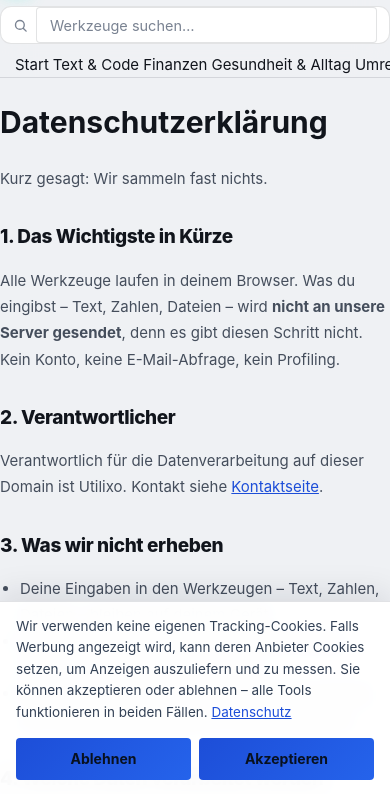
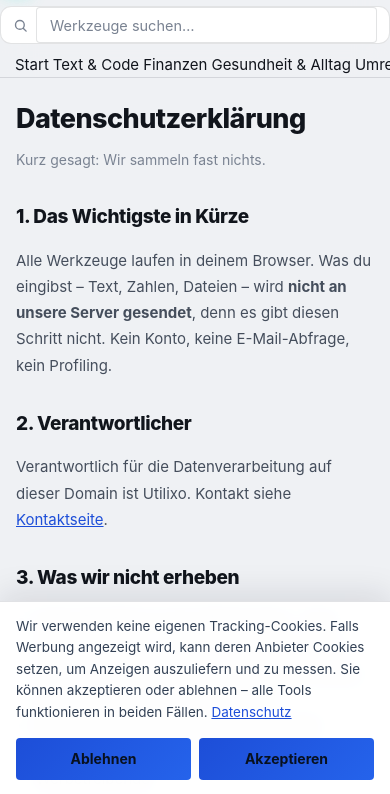
Before and after one commit to lindong668/7-gongju-zhan, a website: page public/de/pages/privacy.html in a window 390 px wide. Shown: the part 50-844 px from the top of the page. Drawn offline with Linux system fonts and the light colour scheme.

Commit message:
信息页居中+文字修正

```diff
--- a/public/assets/css/style-de.css
+++ b/public/assets/css/style-de.css
@@ -249,7 +249,9 @@ select{cursor:pointer;appearance:none;background-image:linear-gradient(45deg,tra
 .ftr-c{margin:0;font-size:12.5px;color:var(--tx3);max-width:640px;line-height:1.7}
 
 /* ---------------- 内容页 ---------------- */
-.prose{max-width:800px;overflow-wrap:anywhere;word-break:break-word}
+.prose{max-width:800px;margin:0 auto;padding:34px 20px 64px;box-sizing:border-box;overflow-wrap:anywhere;word-break:break-word}
+.prose h1{font-family:inherit;font-size:clamp(27px,4vw,34px);line-height:1.25;font-weight:800;letter-spacing:-.02em;color:var(--tx);margin:0 0 12px}
+.prose .meta{color:var(--tx3);font-size:14px;margin:0 0 4px}
 .prose h2{font-size:19px;margin:30px 0 10px;font-weight:800;letter-spacing:-.02em}
 .prose h3{font-size:16px;margin:22px 0 8px;font-weight:750}
 .prose p,.prose li{color:var(--tx2);font-size:15px;line-height:1.75}
@@ -299,7 +301,7 @@ select{cursor:pointer;appearance:none;background-image:linear-gradient(45deg,tra
 @media(max-width:520px){
   .row{flex-direction:column;gap:10px}
   .row > *{width:100% !important;max-width:100% !important}
-  .prose{max-width:100%}
+  .prose{max-width:100%;padding:24px 16px 48px}
 }
 
 /* ===== 语言切换器 ===== */
--- a/public/assets/css/style-en.css
+++ b/public/assets/css/style-en.css
@@ -249,7 +249,9 @@ select{cursor:pointer;appearance:none;background-image:linear-gradient(45deg,tra
 .ftr-c{margin:0;font-size:12.5px;color:var(--tx3);max-width:640px;line-height:1.7}
 
 /* ---------------- 内容页 ---------------- */
-.prose{max-width:800px;overflow-wrap:anywhere;word-break:break-word}
+.prose{max-width:800px;margin:0 auto;padding:34px 20px 64px;box-sizing:border-box;overflow-wrap:anywhere;word-break:break-word}
+.prose h1{font-family:inherit;font-size:clamp(27px,4vw,34px);line-height:1.25;font-weight:800;letter-spacing:-.02em;color:var(--tx);margin:0 0 12px}
+.prose .meta{color:var(--tx3);font-size:14px;margin:0 0 4px}
 .prose h2{font-size:19px;margin:30px 0 10px;font-weight:800;letter-spacing:-.02em}
 .prose h3{font-size:16px;margin:22px 0 8px;font-weight:750}
 .prose p,.prose li{color:var(--tx2);font-size:15px;line-height:1.75}
@@ -299,7 +301,7 @@ select{cursor:pointer;appearance:none;background-image:linear-gradient(45deg,tra
 @media(max-width:520px){
   .row{flex-direction:column;gap:10px}
   .row > *{width:100% !important;max-width:100% !important}
-  .prose{max-width:100%}
+  .prose{max-width:100%;padding:24px 16px 48px}
 }
 
 /* ===== 语言切换器 ===== */
--- a/public/assets/css/style-es.css
+++ b/public/assets/css/style-es.css
@@ -249,7 +249,9 @@ select{cursor:pointer;appearance:none;background-image:linear-gradient(45deg,tra
 .ftr-c{margin:0;font-size:12.5px;color:var(--tx3);max-width:640px;line-height:1.7}
 
 /* ---------------- 内容页 ---------------- */
-.prose{max-width:800px;overflow-wrap:anywhere;word-break:break-word}
+.prose{max-width:800px;margin:0 auto;padding:34px 20px 64px;box-sizing:border-box;overflow-wrap:anywhere;word-break:break-word}
+.prose h1{font-family:inherit;font-size:clamp(27px,4vw,34px);line-height:1.25;font-weight:800;letter-spacing:-.02em;color:var(--tx);margin:0 0 12px}
+.prose .meta{color:var(--tx3);font-size:14px;margin:0 0 4px}
 .prose h2{font-size:19px;margin:30px 0 10px;font-weight:800;letter-spacing:-.02em}
 .prose h3{font-size:16px;margin:22px 0 8px;font-weight:750}
 .prose p,.prose li{color:var(--tx2);font-size:15px;line-height:1.75}
@@ -299,7 +301,7 @@ select{cursor:pointer;appearance:none;background-image:linear-gradient(45deg,tra
 @media(max-width:520px){
   .row{flex-direction:column;gap:10px}
   .row > *{width:100% !important;max-width:100% !important}
-  .prose{max-width:100%}
+  .prose{max-width:100%;padding:24px 16px 48px}
 }
 
 /* ===== 语言切换器 ===== */
--- a/public/assets/css/style-fr.css
+++ b/public/assets/css/style-fr.css
@@ -249,7 +249,9 @@ select{cursor:pointer;appearance:none;background-image:linear-gradient(45deg,tra
 .ftr-c{margin:0;font-size:12.5px;color:var(--tx3);max-width:640px;line-height:1.7}
 
 /* ---------------- 内容页 ---------------- */
-.prose{max-width:800px;overflow-wrap:anywhere;word-break:break-word}
+.prose{max-width:800px;margin:0 auto;padding:34px 20px 64px;box-sizing:border-box;overflow-wrap:anywhere;word-break:break-word}
+.prose h1{font-family:inherit;font-size:clamp(27px,4vw,34px);line-height:1.25;font-weight:800;letter-spacing:-.02em;color:var(--tx);margin:0 0 12px}
+.prose .meta{color:var(--tx3);font-size:14px;margin:0 0 4px}
 .prose h2{font-size:19px;margin:30px 0 10px;font-weight:800;letter-spacing:-.02em}
 .prose h3{font-size:16px;margin:22px 0 8px;font-weight:750}
 .prose p,.prose li{color:var(--tx2);font-size:15px;line-height:1.75}
@@ -299,7 +301,7 @@ select{cursor:pointer;appearance:none;background-image:linear-gradient(45deg,tra
 @media(max-width:520px){
   .row{flex-direction:column;gap:10px}
   .row > *{width:100% !important;max-width:100% !important}
-  .prose{max-width:100%}
+  .prose{max-width:100%;padding:24px 16px 48px}
 }
 
 /* ===== 语言切换器 ===== */
@@ -381,7 +383,7 @@ textarea,.out,.res b{font-family:ui-monospace,Menlo,Consolas,monospace}
 .tile{border-radius:12px}
 .btn,.btn-o{border-radius:12px}
 input[type=text],input[type=number],input[type=search],input[type=date],input[type=time],input[type=email],select,textarea{border-radius:12px}
-.hero h1,.tool-hd h1,.prose h1{font-family:Georgia,"Times New Roman",serif;letter-spacing:-.01em}
+.hero h1,.tool-hd h1{font-family:Georgia,"Times New Roman",serif;letter-spacing:-.01em}
 
 /* 默认主题（首次访问，未手动切换时） */
 html:not([data-theme])
--- a/public/assets/css/style-ja.css
+++ b/public/assets/css/style-ja.css
@@ -249,7 +249,9 @@ select{cursor:pointer;appearance:none;background-image:linear-gradient(45deg,tra
 .ftr-c{margin:0;font-size:12.5px;color:var(--tx3);max-width:640px;line-height:1.7}
 
 /* ---------------- 内容页 ---------------- */
-.prose{max-width:800px;overflow-wrap:anywhere;word-break:break-word}
+.prose{max-width:800px;margin:0 auto;padding:34px 20px 64px;box-sizing:border-box;overflow-wrap:anywhere;word-break:break-word}
+.prose h1{font-family:inherit;font-size:clamp(27px,4vw,34px);line-height:1.25;font-weight:800;letter-spacing:-.02em;color:var(--tx);margin:0 0 12px}
+.prose .meta{color:var(--tx3);font-size:14px;margin:0 0 4px}
 .prose h2{font-size:19px;margin:30px 0 10px;font-weight:800;letter-spacing:-.02em}
 .prose h3{font-size:16px;margin:22px 0 8px;font-weight:750}
 .prose p,.prose li{color:var(--tx2);font-size:15px;line-height:1.75}
@@ -299,7 +301,7 @@ select{cursor:pointer;appearance:none;background-image:linear-gradient(45deg,tra
 @media(max-width:520px){
   .row{flex-direction:column;gap:10px}
   .row > *{width:100% !important;max-width:100% !important}
-  .prose{max-width:100%}
+  .prose{max-width:100%;padding:24px 16px 48px}
 }
 
 /* ===== 语言切换器 ===== */
--- a/public/assets/css/style-pt.css
+++ b/public/assets/css/style-pt.css
@@ -249,7 +249,9 @@ select{cursor:pointer;appearance:none;background-image:linear-gradient(45deg,tra
 .ftr-c{margin:0;font-size:12.5px;color:var(--tx3);max-width:640px;line-height:1.7}
 
 /* ---------------- 内容页 ---------------- */
-.prose{max-width:800px;overflow-wrap:anywhere;word-break:break-word}
+.prose{max-width:800px;margin:0 auto;padding:34px 20px 64px;box-sizing:border-box;overflow-wrap:anywhere;word-break:break-word}
+.prose h1{font-family:inherit;font-size:clamp(27px,4vw,34px);line-height:1.25;font-weight:800;letter-spacing:-.02em;color:var(--tx);margin:0 0 12px}
+.prose .meta{color:var(--tx3);font-size:14px;margin:0 0 4px}
 .prose h2{font-size:19px;margin:30px 0 10px;font-weight:800;letter-spacing:-.02em}
 .prose h3{font-size:16px;margin:22px 0 8px;font-weight:750}
 .prose p,.prose li{color:var(--tx2);font-size:15px;line-height:1.75}
@@ -299,7 +301,7 @@ select{cursor:pointer;appearance:none;background-image:linear-gradient(45deg,tra
 @media(max-width:520px){
   .row{flex-direction:column;gap:10px}
   .row > *{width:100% !important;max-width:100% !important}
-  .prose{max-width:100%}
+  .prose{max-width:100%;padding:24px 16px 48px}
 }
 
 /* ===== 语言切换器 ===== */
--- a/public/assets/css/style-zh.css
+++ b/public/assets/css/style-zh.css
@@ -249,7 +249,9 @@ select{cursor:pointer;appearance:none;background-image:linear-gradient(45deg,tra
 .ftr-c{margin:0;font-size:12.5px;color:var(--tx3);max-width:640px;line-height:1.7}
 
 /* ---------------- 内容页 ---------------- */
-.prose{max-width:800px;overflow-wrap:anywhere;word-break:break-word}
+.prose{max-width:800px;margin:0 auto;padding:34px 20px 64px;box-sizing:border-box;overflow-wrap:anywhere;word-break:break-word}
+.prose h1{font-family:inherit;font-size:clamp(27px,4vw,34px);line-height:1.25;font-weight:800;letter-spacing:-.02em;color:var(--tx);margin:0 0 12px}
+.prose .meta{color:var(--tx3);font-size:14px;margin:0 0 4px}
 .prose h2{font-size:19px;margin:30px 0 10px;font-weight:800;letter-spacing:-.02em}
 .prose h3{font-size:16px;margin:22px 0 8px;font-weight:750}
 .prose p,.prose li{color:var(--tx2);font-size:15px;line-height:1.75}
@@ -299,7 +301,7 @@ select{cursor:pointer;appearance:none;background-image:linear-gradient(45deg,tra
 @media(max-width:520px){
   .row{flex-direction:column;gap:10px}
   .row > *{width:100% !important;max-width:100% !important}
-  .prose{max-width:100%}
+  .prose{max-width:100%;padding:24px 16px 48px}
 }
 
 /* ===== 语言切换器 ===== */
--- a/public/de/pages/privacy.html
+++ b/public/de/pages/privacy.html
@@ -1,19 +1,19 @@
-<!DOCTYPE html> <html lang="de"> <head> <meta charset="utf-8"> <meta name="viewport" content="width=device-width, initial-scale=1"> <title>Datumnschutzerklärung | Utilixo Online-Werkzeuge</title> <meta name="description" content="Datenschutzerklärung: Alle Werkzeuge laufen in deinem Browser."> <link rel="canonical" href="https://box.599568.xyz/de/pages/privacy">
-<link href="https://box.599568.xyz/pages/privacy" hreflang="en" rel="alternate"/>
-<link href="https://box.599568.xyz/zh/pages/privacy" hreflang="zh-CN" rel="alternate"/>
-<link href="https://box.599568.xyz/pt/pages/privacy" hreflang="pt-BR" rel="alternate"/>
-<link href="https://box.599568.xyz/es/pages/privacy" hreflang="es" rel="alternate"/>
-<link href="https://box.599568.xyz/fr/pages/privacy" hreflang="fr" rel="alternate"/>
-<link href="https://box.599568.xyz/de/pages/privacy" hreflang="de" rel="alternate"/>
-<link href="https://box.599568.xyz/ja/pages/privacy" hreflang="ja" rel="alternate"/>
-<link href="https://box.599568.xyz/pages/privacy" hreflang="x-default" rel="alternate"/> <meta name="robots" content="index, follow"> <meta property="og:type" content="website">
+<!DOCTYPE html> <html lang="de"> <head> <meta charset="utf-8"> <meta name="viewport" content="width=device-width, initial-scale=1"> <title>Datenschutzerklärung | Utilixo Online-Werkzeuge</title> <meta name="description" content="Datenschutzerklärung: Alle Werkzeuge laufen in deinem Browser."> <link rel="canonical" href="https://hho.us.ci/de/pages/privacy">
+<link href="https://hho.us.ci/pages/privacy" hreflang="en" rel="alternate"/>
+<link href="https://hho.us.ci/zh/pages/privacy" hreflang="zh-CN" rel="alternate"/>
+<link href="https://hho.us.ci/pt/pages/privacy" hreflang="pt-BR" rel="alternate"/>
+<link href="https://hho.us.ci/es/pages/privacy" hreflang="es" rel="alternate"/>
+<link href="https://hho.us.ci/fr/pages/privacy" hreflang="fr" rel="alternate"/>
+<link href="https://hho.us.ci/de/pages/privacy" hreflang="de" rel="alternate"/>
+<link href="https://hho.us.ci/ja/pages/privacy" hreflang="ja" rel="alternate"/>
+<link href="https://hho.us.ci/pages/privacy" hreflang="x-default" rel="alternate"/> <meta name="robots" content="index, follow"> <meta property="og:type" content="website">
 <meta content="de_DE" property="og:locale"/>
 <meta content="en_US" property="og:locale:alternate"/>
 <meta content="zh_CN" property="og:locale:alternate"/>
 <meta content="pt_BR" property="og:locale:alternate"/>
 <meta content="es_ES" property="og:locale:alternate"/>
 <meta content="fr_FR" property="og:locale:alternate"/>
-<meta content="ja_JP" property="og:locale:alternate"/> <meta property="og:site_name" content="Utilixo Tools"> <meta property="og:title" content="Datumnschutzerklärung | Utilixo Online-Werkzeuge"> <meta property="og:description" content="Datenschutzerklärung: Alle Werkzeuge laufen in deinem Browser."> <meta property="og:url" content="https://box.599568.xyz/de/pages/privacy"> <meta property="og:image" content="https://box.599568.xyz/assets/img/og-cover.png"> <meta name="twitter:card" content="summary_large_image"> <meta name="twitter:title" content="Datumnschutzerklärung | Utilixo Online-Werkzeuge"> <meta name="twitter:description" content="Datenschutzerklärung: Alle Werkzeuge laufen in deinem Browser."> <meta name="twitter:image" content="https://box.599568.xyz/assets/img/og-cover.png"> <meta name="theme-color" content="#F4F6FB">  <link rel="icon" href="/assets/img/favicon.svg" type="image/svg+xml"> <link rel="apple-touch-icon" href="/assets/img/favicon-180.png"> <link rel="manifest" href="/manifest.webmanifest">
+<meta content="ja_JP" property="og:locale:alternate"/> <meta property="og:site_name" content="Utilixo Tools"> <meta property="og:title" content="Datenschutzerklärung | Utilixo Online-Werkzeuge"> <meta property="og:description" content="Datenschutzerklärung: Alle Werkzeuge laufen in deinem Browser."> <meta property="og:url" content="https://hho.us.ci/de/pages/privacy"> <meta property="og:image" content="https://hho.us.ci/assets/img/og-cover.png"> <meta name="twitter:card" content="summary_large_image"> <meta name="twitter:title" content="Datenschutzerklärung | Utilixo Online-Werkzeuge"> <meta name="twitter:description" content="Datenschutzerklärung: Alle Werkzeuge laufen in deinem Browser."> <meta name="twitter:image" content="https://hho.us.ci/assets/img/og-cover.png"> <meta name="theme-color" content="#F4F6FB">  <link rel="icon" href="/assets/img/favicon.svg" type="image/svg+xml"> <link rel="apple-touch-icon" href="/assets/img/favicon-180.png"> <link rel="manifest" href="/manifest.webmanifest">
 <script>(function(){try{var k='utilixo-theme';var s=localStorage.getItem(k);document.documentElement.setAttribute('data-theme',s==='dark'?'dark':'light');}catch(e){document.documentElement.setAttribute('data-theme','light');}})();</script>
 <link rel="stylesheet" href="/assets/css/style-de.css?v=20261113">
 <script type="application/ld+json">
@@ -25,13 +25,13 @@
    "@type": "ListItem",
    "position": 1,
    "name": "Home",
-   "item": "https://box.599568.xyz/"
+   "item": "https://hho.us.ci/"
   },
   {
    "@type": "ListItem",
    "position": 2,
    "name": "Privacy Policy",
-   "item": "https://box.599568.xyz/pages/privacy"
+   "item": "https://hho.us.ci/pages/privacy"
   }
  ]
 }
```
Also changed, not shown: public/de/tools/data-storage-converter.html (+3 -3 lines).
